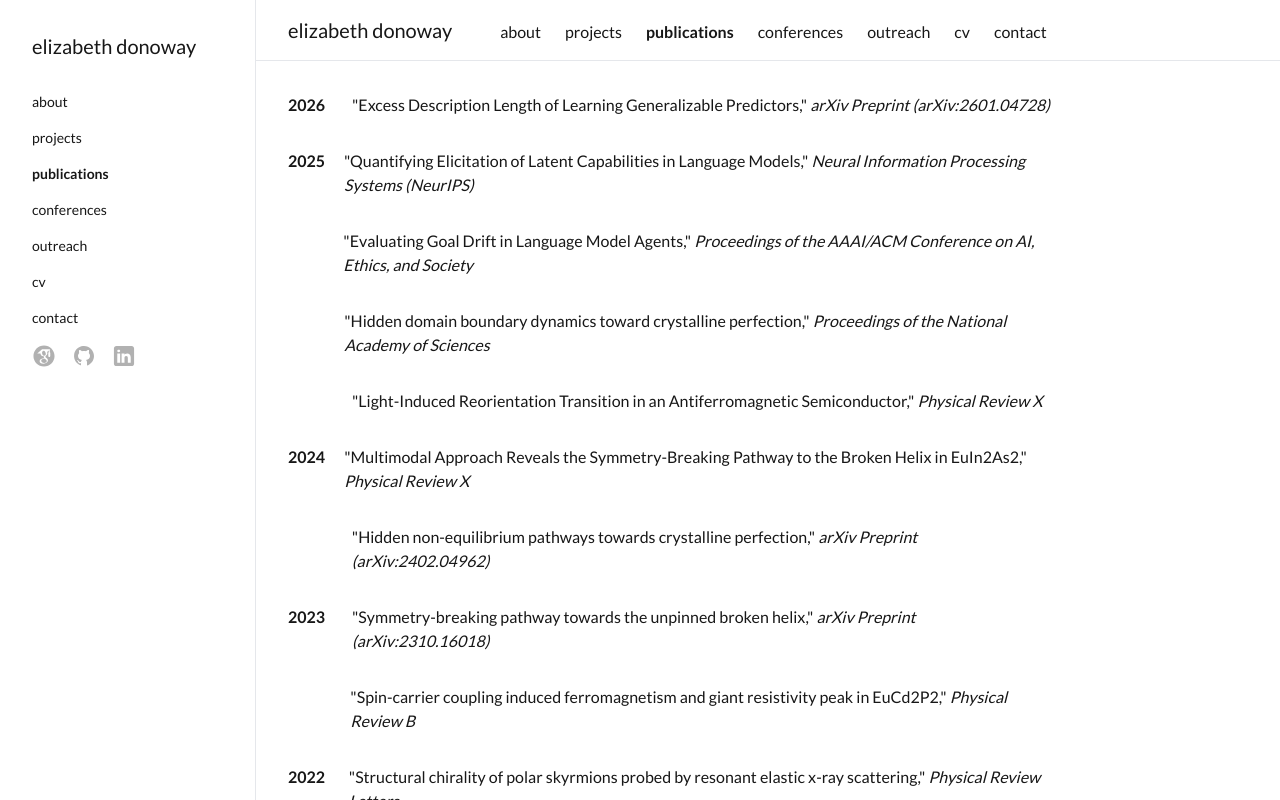
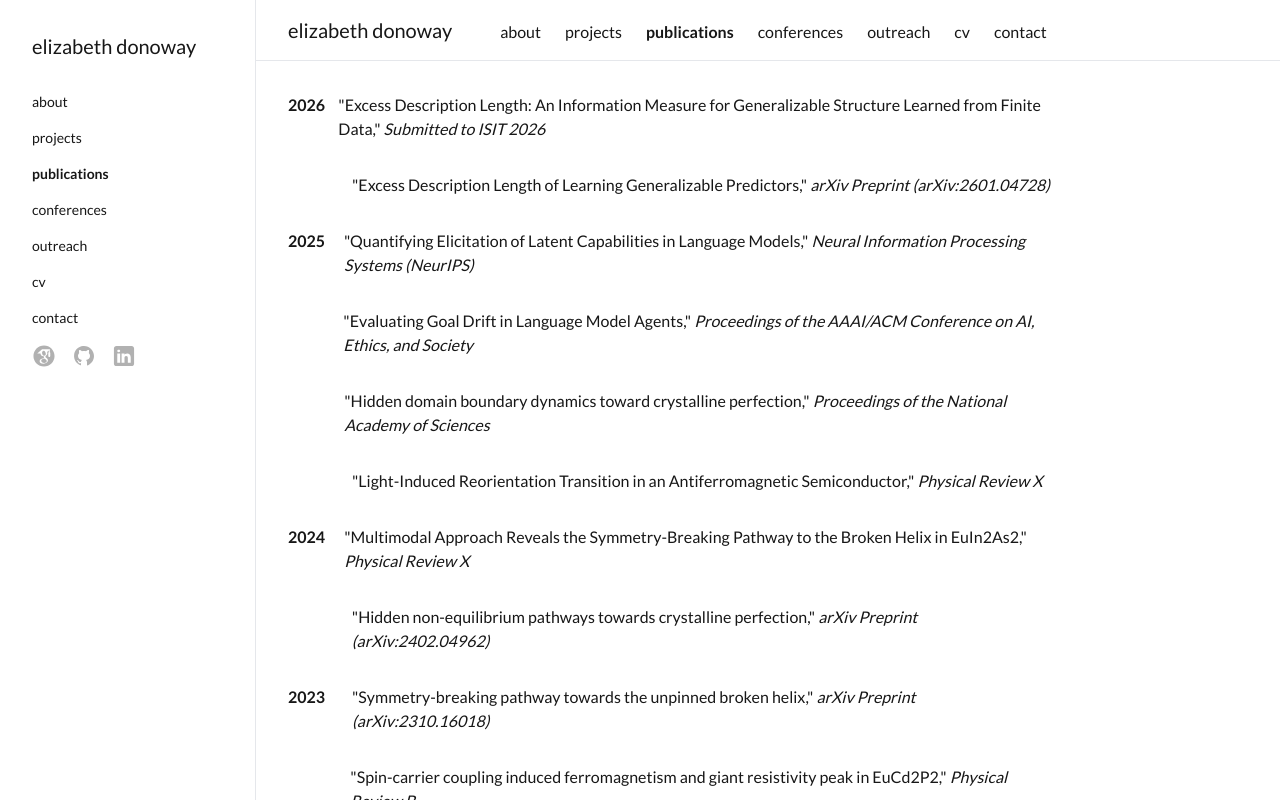
Before and after one commit to edonoway/personal-website, a Next.js app: page /publications in a window 1280 px wide. Shown: the top 800 px of the page. Built offline with nearby package versions, Linux system fonts and the light colour scheme.

Commit message:
added EDL paper submitted to ISIT 2026

```diff
--- a/app/publications/page.tsx
+++ b/app/publications/page.tsx
@@ -4,6 +4,12 @@ export default function Publications() {
   const publications = [
     {
       year: "2026",
+      title: "Excess Description Length: An Information Measure for Generalizable Structure Learned from Finite Data",
+      journal: "Submitted to ISIT 2026",
+      url: "https://elizabethdonoway.com/papers/EDL_ISIT_full.pdf"
+    },
+    {
+      year: "",
       title: "Excess Description Length of Learning Generalizable Predictors",
       journal: "arXiv Preprint (arXiv:2601.04728)",
       url: "https://arxiv.org/abs/2601.04728v1"
```
Also changed, not shown: 1 other file (tests, documents, lock files or other folders).
